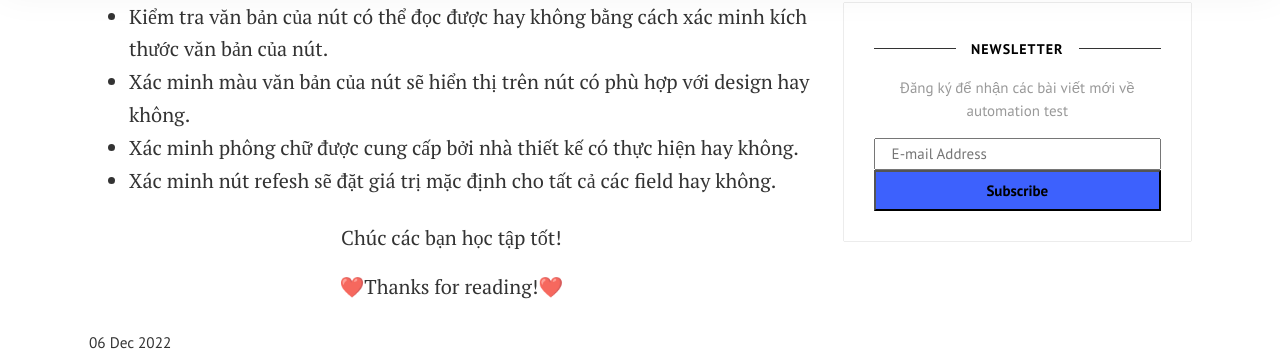
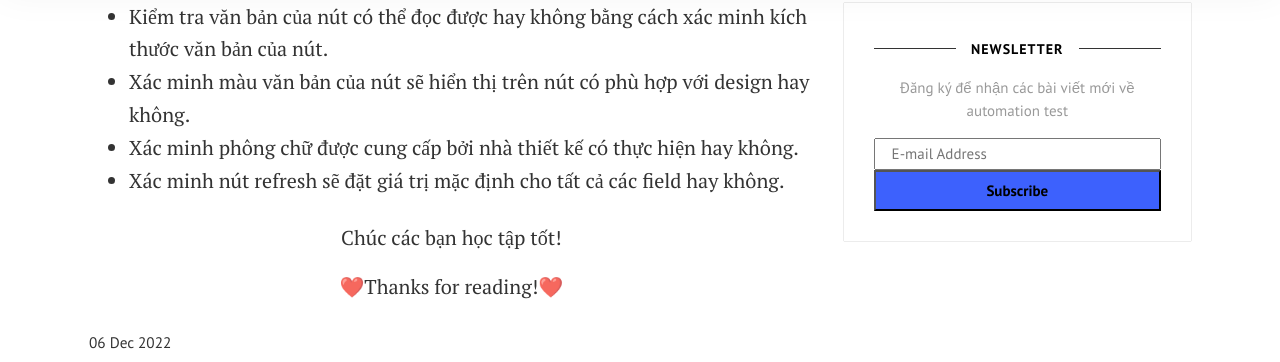
Before and after one commit to duykhanhrc/duykhanhrc.github.io, a Jekyll site: the page built from _posts/manual-testing/2022-12-6-testcase-for-button.md, in a window 1280 px wide and 900 px high, scrolled down 1298 px. Shown: the part 93-455 px from the top of the window. Built offline with Jekyll 4.4.1, drawn with Linux system fonts in a browser that asks for light colours; comment, search, counter and statistics services are not loaded.

Commit message:
Update 2022-12-6-testcase-for-button.md

```diff
--- a/_posts/manual-testing/2022-12-6-testcase-for-button.md
+++ b/_posts/manual-testing/2022-12-6-testcase-for-button.md
@@ -30,7 +30,7 @@ Các bạn có thể tham khảo để áp dụng vào project của mình nhé!
 * Kiểm tra văn bản của nút có thể đọc được hay không bằng cách xác minh kích thước văn bản của nút.
 * Xác minh màu văn bản của nút sẽ hiển thị trên nút có phù hợp với design hay không.
 * Xác minh phông chữ được cung cấp bởi nhà thiết kế có thực hiện hay không.
-* Xác minh nút refesh sẽ đặt giá trị mặc định cho tất cả các field hay không.
+* Xác minh nút refresh sẽ đặt giá trị mặc định cho tất cả các field hay không.
 
 <div>
     <p style=" text-align: center; ">Chúc các bạn học tập tốt!</p>
```
